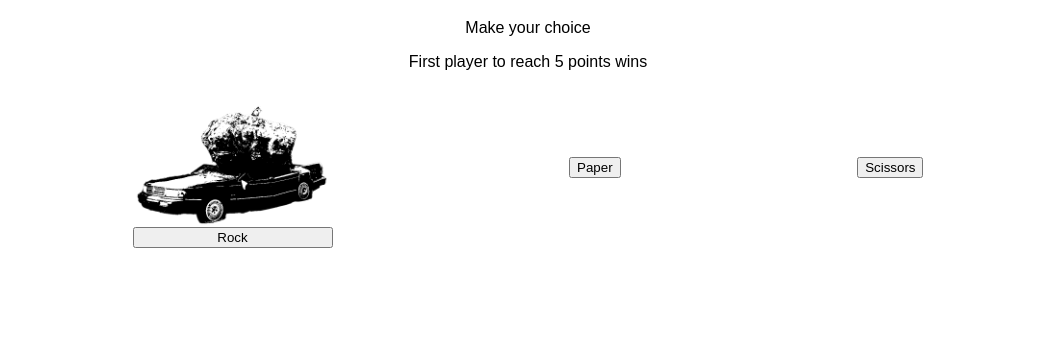
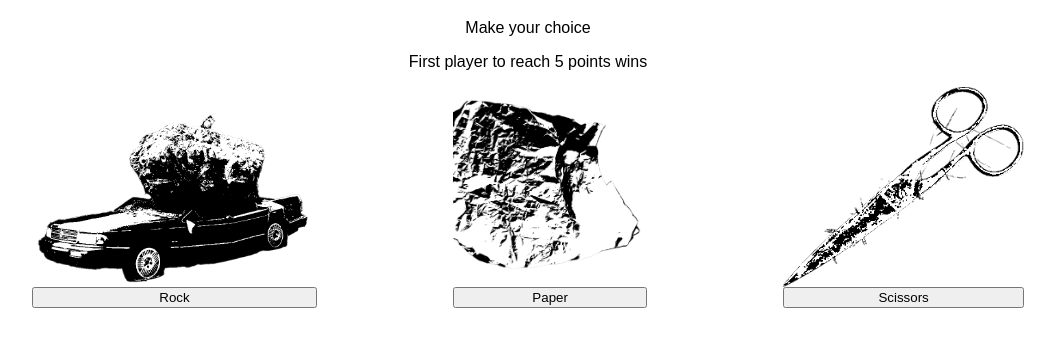
Before and after one commit to thomasxcarney/RockPaperScissors, a plain HTML site: page index.html in a window 1280 px wide. Shown: the part 61-408 px from the top of the page, without its empty margins (112-1167 px from the left). Drawn offline with Linux system fonts and the light colour scheme.

Commit message:
Add images for paper and scissors

```diff
--- a/index.html
+++ b/index.html
@@ -18,9 +18,11 @@
                 <button class=rock>Rock</button>
             </div>
             <div class = "paperContainer choices">
+                <img src="images/paper2.png">
                 <button class=paper>Paper</button>
             </div>
             <div class = "scissorsContainer choices">
+                <img src="images/scissors2.png">
                 <button class=scissors>Scissors</button>
             </div>
         </div>
--- a/styles.css
+++ b/styles.css
@@ -23,5 +23,6 @@
 }
 
 img {
-    max-width: 200px;
+    height: 200px;
+    width: auto;
 }
```
Also changed, not shown: images/paper.png (added), images/paper2.png (added), images/scissors.png (added), images/scissors2.png (added).
